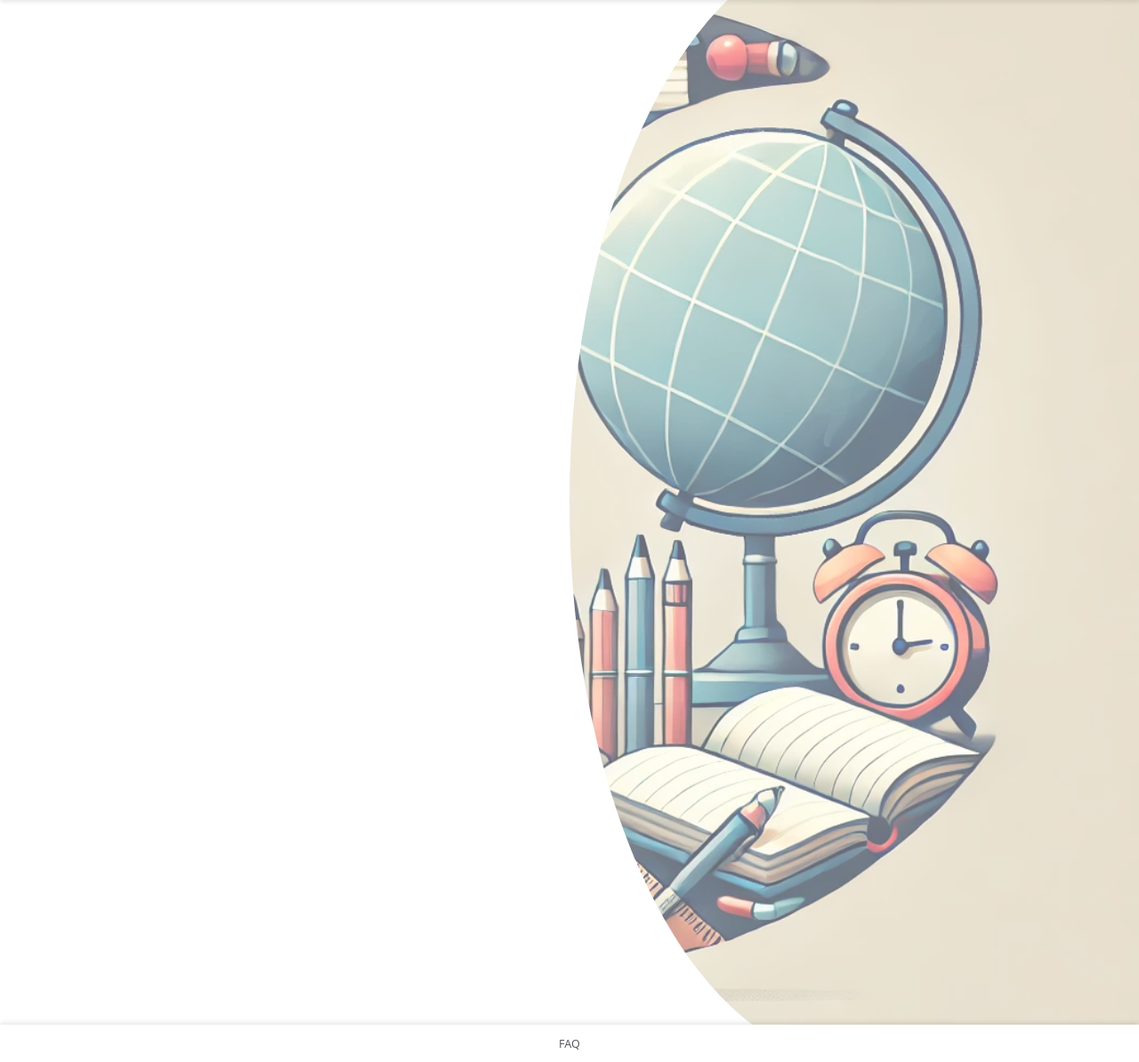
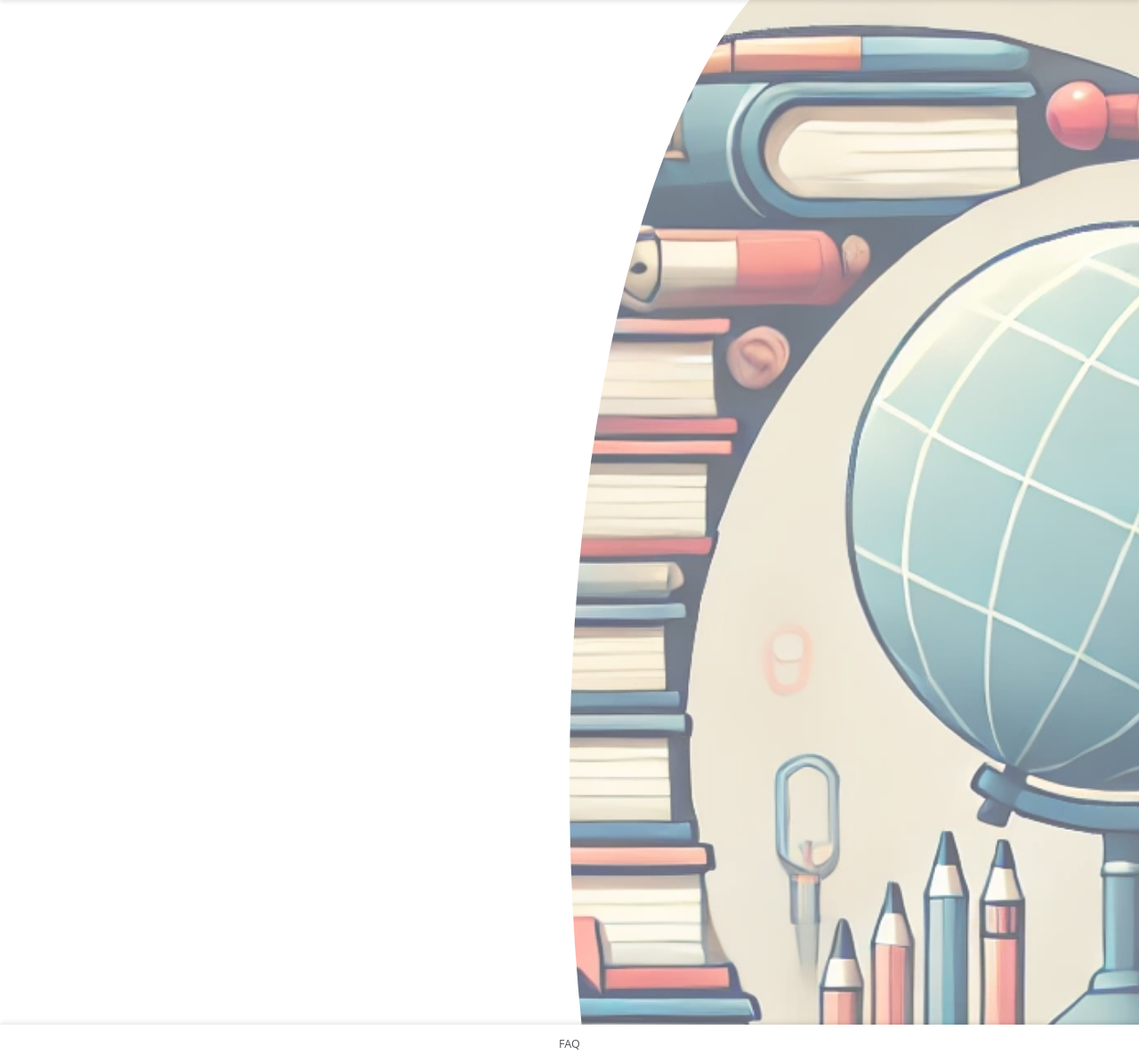
Before and after one commit to ilia-ilin/seacats, a Flask app: page / in a window 1280 px wide. Shown: the part 66-1260 px from the top of the page at 89% size. Run offline with Flask 3, Linux system fonts and the light colour scheme.

Commit message:
add: paralax

```diff
--- a/app.py
+++ b/app.py
@@ -334,7 +334,7 @@ def checkout(offer_id):
     offer = Offer.query.get_or_404(offer_id)
 
     if request.method == 'POST':
-        flash('Покупка успешно оформлена!', 'success')
+        #flash('Покупка успешно оформлена!', 'success')
         return redirect(url_for('home'))  # или на страницу профиля
 
     return render_template('checkout.html', offer=offer)
--- a/templates/index.html
+++ b/templates/index.html
@@ -3,12 +3,12 @@
 {% block content %}
 <style>
     .background-image-right {
-        position: absolute;
+        position: fixed;
         top: 0;
         right: 0;
         width: 50vw; /* Ширина полукруга */
-        height: 100%;
-        background: url("{{ url_for('static', filename='half-circle1.png') }}") no-repeat right center;
+        height: 150%;
+        background: url("{{ url_for('static', filename='half-circle1.png') }}") no-repeat center center;
         background-size: cover;
         z-index: -1;
         opacity: 0.6;
@@ -48,4 +48,26 @@
         </div>
     </div>
 </div>
+
+<script>
+
+    document.addEventListener('DOMContentLoaded', function() {
+        const parallaxElement = document.querySelector('.background-image-right');
+        const pageHeight = window.innerHeight;
+
+        function updateParallax() {
+            let mainContentHeight = document.querySelector('body').offsetHeight - pageHeight;
+            const windowScrollPercent = window.pageYOffset * 100 / mainContentHeight;
+            parallaxElement.style.transform =
+                `translateZ(0)
+                 translateY(${-windowScrollPercent/4}%)`;
+
+            requestAnimationFrame(updateParallax);
+        }
+
+        window.addEventListener('scroll', function() {
+            requestAnimationFrame(updateParallax);
+        });
+    });
+</script>
 {% endblock %}
```
